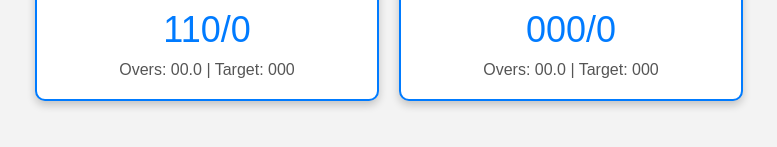
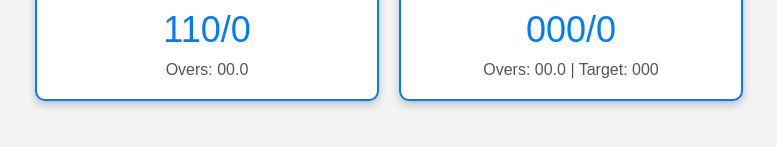
Before and after one commit to ShakilMahmud1602007/scoreboard, a plain HTML site: page index.html in a window 1280 px wide. Shown: the part 243-390 px from the top of the page, without its empty margins (251-1028 px from the left). Drawn offline with Linux system fonts and the light colour scheme.

Commit message:
test 101

```diff
--- a/index.html
+++ b/index.html
@@ -50,7 +50,7 @@
         <div class="scoreboard">
             <div class="team">Charging Warriors</div>
             <div class="score">110/0</div>
-            <div class="details">Overs: 00.0 | Target: 000</div>
+            <div class="details">Overs: 00.0</div>
         </div>
         <!-- Team B Scoreboard -->
         <div class="scoreboard">
```
